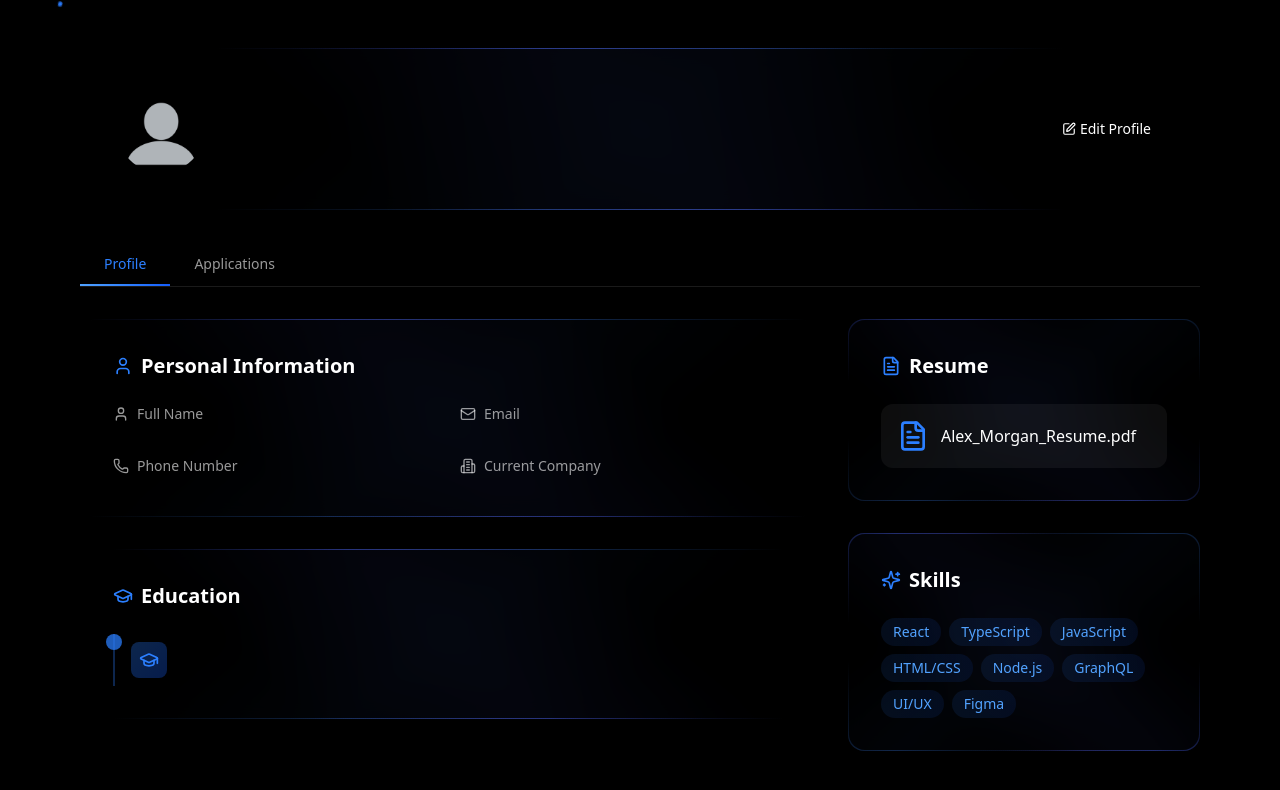
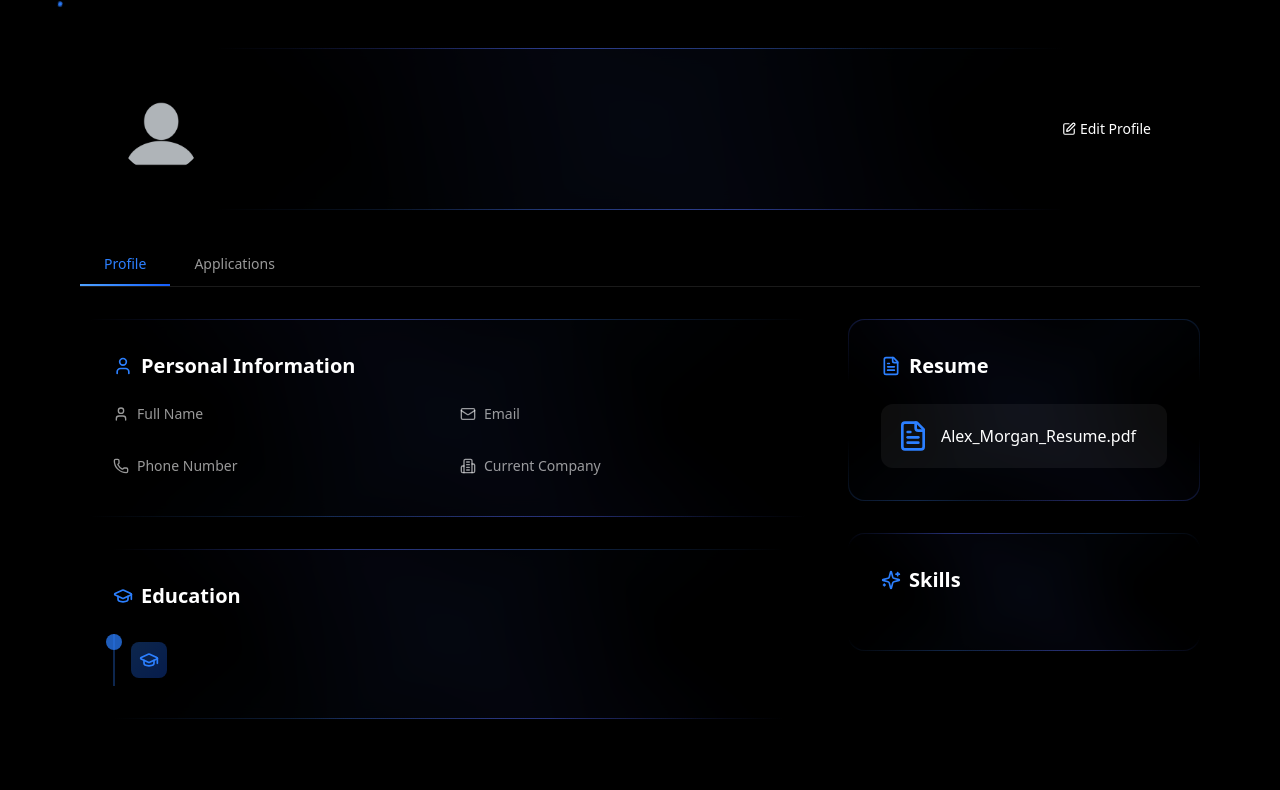
Before and after one commit to GauRav-sINGh123/NextGig, a React (Vite) app in the folder frontend/: page /profile in a window 1280 px wide. Shown: the top 790 px of the page. Built offline with nearby package versions, Linux system fonts and the light colour scheme.

Commit message:
Skill Added In The Profile Section

```diff
--- a/frontend/src/components/TabComponent.tsx
+++ b/frontend/src/components/TabComponent.tsx
@@ -202,8 +202,8 @@ function TabComponent() {
                     </div>
 
                     <div className="flex flex-wrap gap-2">
-                      {["React", "TypeScript", "JavaScript", "HTML/CSS", "Node.js", "GraphQL", "UI/UX", "Figma"].map(
-                        (skill, index) => (
+                      {user?.profile?.skills?.map(
+                        (skill, index:any) => (
                           <motion.span
                             key={skill}
                             className="bg-gradient-to-r from-blue-500/10 to-blue-600/10 text-blue-400 px-3 py-1 rounded-full text-sm relative overflow-hidden group"
```
